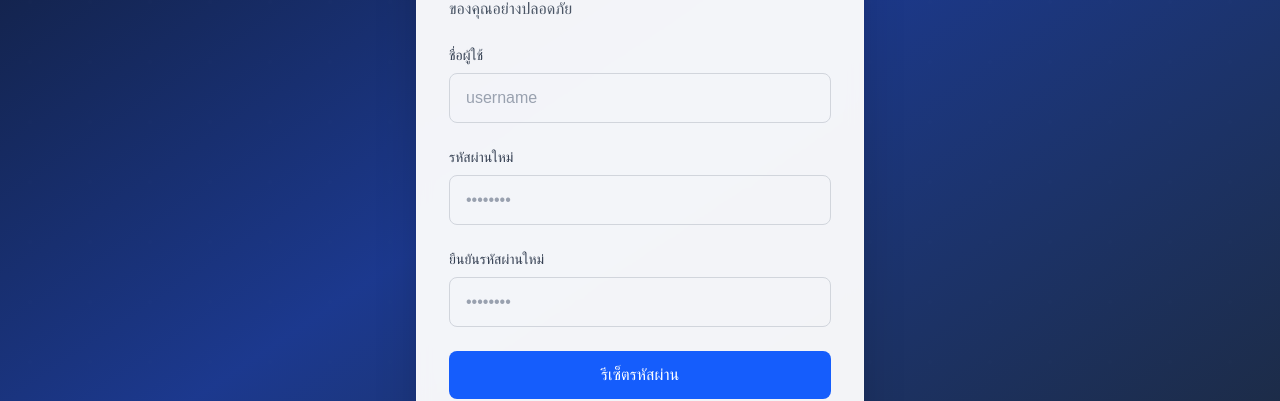
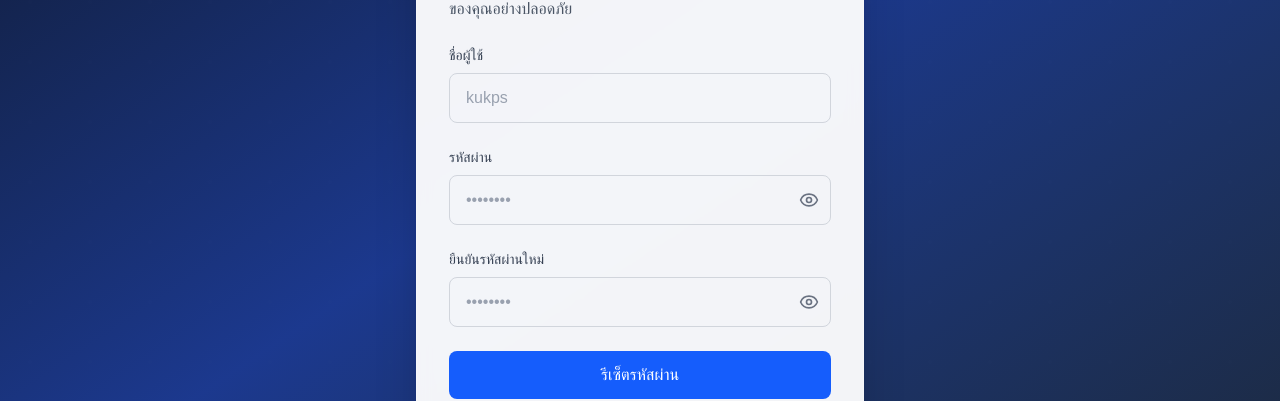
Before and after one commit to TeerapongP/ups-dashboard, a Next.js app: page /auth/forgot-password in a window 1280 px wide. Shown: the part 328-729 px from the top of the page. Built offline with nearby package versions, Linux system fonts and the light colour scheme.

Commit message:
refactor: enhance ForgotPasswordForm with password visibility toggle

```diff
--- a/components/ForgotPasswordForm/ForgotPasswordForm.tsx
+++ b/components/ForgotPasswordForm/ForgotPasswordForm.tsx
@@ -1,4 +1,4 @@
-import { Activity, ArrowLeft, Shield } from "lucide-react"
+import { Activity, ArrowLeft, Eye, EyeOff, Shield } from "lucide-react"
 import { useState } from "react"
 import { Zap } from 'lucide-react';
 import { useRouter } from "next/navigation";
@@ -8,6 +8,8 @@ export default function ForgotPasswordForm() {
 
     const [formData, setFormData] = useState({ username: "", password: "", confirmPassword: "" })
     const [isLoading, setIsLoading] = useState(false)
+    const [showPassword, setShowPassword] = useState(false);
+    const [showConfirmPassword, setShowConfirmPassword] = useState(false);
     const handleInputChange = (e: React.ChangeEvent<HTMLInputElement>) => {
         setFormData({ ...formData, [e.target.name]: e.target.value })
     }
@@ -69,18 +71,19 @@ export default function ForgotPasswordForm() {
                                 name="username"
                                 value={formData.username}
                                 onChange={handleInputChange}
-                                className="w-full px-4 py-3 border border-gray-300 rounded-lg focus:outline-none focus:ring-2 focus:ring-blue-500 focus:border-transparent transition-all duration-200 placeholder-gray-400"
-                                placeholder="username"
+                                className="w-full px-4 py-3 border border-gray-300 rounded-lg focus:outline-none focus:ring-2 focus:ring-blue-500 focus:border-transparent transition-all duration-200 placeholder-gray-400 text-black"
+                                placeholder="kukps"
                                 required
                             />
                         </div>
                         <div>
-                            <label htmlFor="reset-password" className="block text-sm font-medium text-gray-700 mb-2">
-                                รหัสผ่านใหม่
+                            <label htmlFor="password" className="block text-sm font-medium text-gray-700 mb-2">
+                                รหัสผ่าน
                             </label>
+                            <div className="relative">
                                 <input
-                                type="password"
-                                id="reset-password"
+                                    type={showPassword ? 'text' : 'password'}
+                                    id="password"
                                     name="password"
                                     value={formData.password}
                                     onChange={handleInputChange}
@@ -88,22 +91,38 @@ export default function ForgotPasswordForm() {
                                     placeholder="••••••••"
                                     required
                                 />
-
+                                <button
+                                    type="button"
+                                    onClick={() => setShowPassword(!showPassword)}
+                                    className="absolute right-3 top-1/2 transform -translate-y-1/2 text-gray-500 hover:text-gray-700 transition-colors"
+                                >
+                                    {showPassword ? <EyeOff size={20} /> : <Eye size={20} />}
+                                </button>
+                            </div>
                         </div>
                         <div>
                             <label htmlFor="confirm-password" className="block text-sm font-medium text-gray-700 mb-2">
                                 ยืนยันรหัสผ่านใหม่
                             </label>
+                            <div className="relative">
                                 <input
-                                type="password"
+                                    type={showConfirmPassword ? 'text' : 'password'}
                                      id="confirm-password"
                                     name="confirmPassword"
                                     value={formData.confirmPassword}
                                     onChange={handleInputChange}
-                                className="w-full px-4 py-3 border border-gray-300 rounded-lg focus:outline-none focus:ring-2 focus:ring-blue-500 focus:border-transparent transition-all duration-200 placeholder-gray-400"
+                                    className="w-full px-4 py-3 border border-gray-300 rounded-lg focus:outline-none focus:ring-2 focus:ring-blue-500 focus:border-transparent transition-all duration-200 placeholder-gray-400 text-black"
                                     placeholder="••••••••"
                                     required
                                 />
+                                <button
+                                    type="button"
+                                    onClick={() => setShowConfirmPassword(!showConfirmPassword)}
+                                    className="absolute right-3 top-1/2 transform -translate-y-1/2 text-gray-500 hover:text-gray-700 transition-colors"
+                                >
+                                    {showConfirmPassword ? <EyeOff size={20} /> : <Eye size={20} />}
+                                </button>
+                            </div>
                         </div>
 
                         <button
```
Lines whose indentation alone changed are shown as unchanged.
